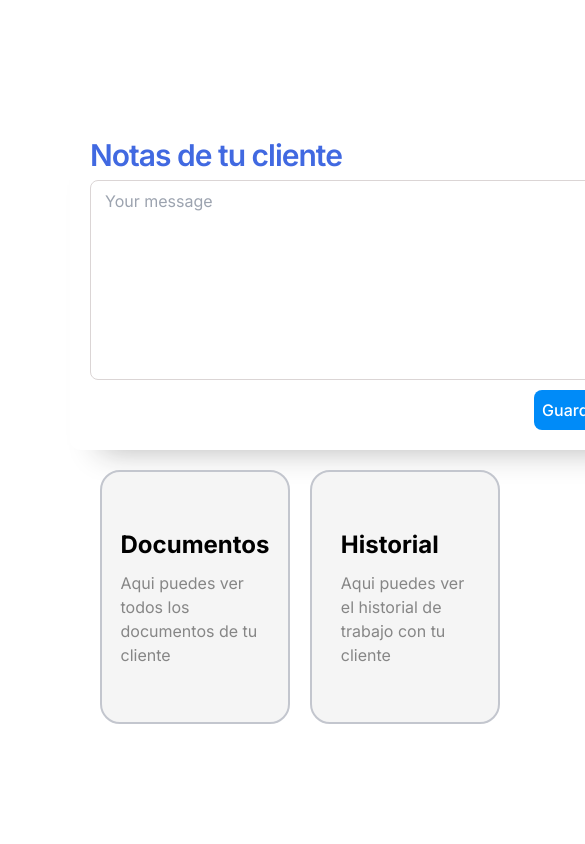
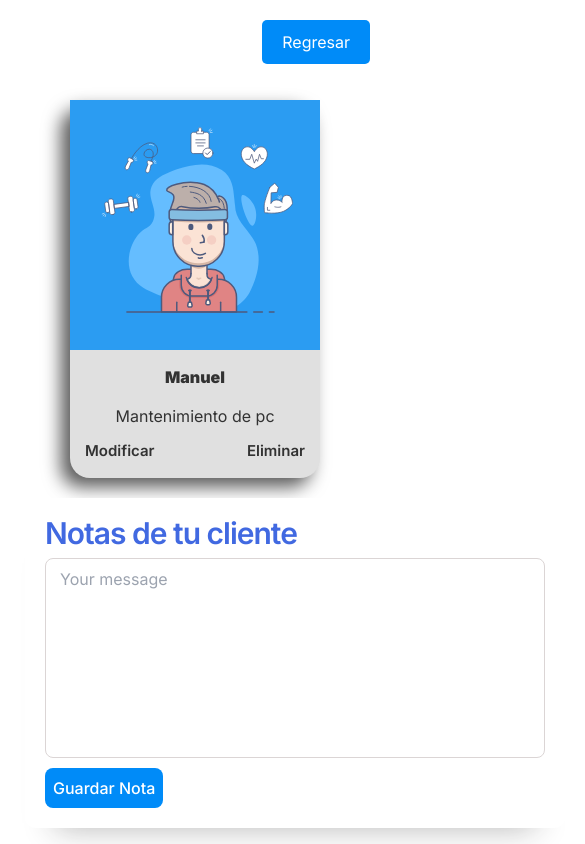
Before and after one commit to SwordGenius/proyecto_aura_front, a Next.js app: page /contenidoClienteLink in a window 390 px wide. Shown: the top 844 px of the page, 585 px wide, since content can reach past the window. Built offline with nearby package versions, Linux system fonts and the light colour scheme.

Commit message:
variables creadas, alertas implementadas y redireccioanmientos casi listos del componente ContenidoCliente.js

```diff
--- a/src/app/components/ContenidoCliente.js
+++ b/src/app/components/ContenidoCliente.js
@@ -3,17 +3,68 @@ import React, { useState } from "react";
 import { useRouter } from "next/navigation";
 import "../../styles/StylesContenidoCliente.css";
 
+import Swal from 'sweetalert2';
+
 const ContenidoCliente = () => {
     const navigate = useRouter();
     const [notes, setNotes] = useState('');
+    const nombreCliente = "Manuel";
+    const motivo = "Mantenimiento de pc";
 
-    // Función para actualizar el estado "notes"
     const functionNotes = (e) => {
+
         setNotes(e.target.value);
     };
 
+    function funtionDocument() {
+        alert("documentos")
+    }
+
+    function funtionHistorial() {
+        alert("historial")
+    }
+
+    function saveNote() {
+        Swal.fire(
+            'Exito',
+            'Su nota se a guardado',
+            'success'
+        )    }
+
+    function funtionAtras() {
+        navigate.push('/homePageLink');
+    }
+
+    function funtionModificar() {
+        alert("modificar")
+    }
+
+    function funtionEliminar() {
+        Swal.fire({
+            title: '¿Estás seguro?',
+            text: 'Esta acción eliminará la cuenta del cliente. ¿Estás seguro de que deseas continuar?',
+            icon: 'warning',
+            showCancelButton: true,
+            confirmButtonText: 'Sí, eliminar',
+            cancelButtonText: 'Cancelar'
+        }).then((result) => {
+            if (result.isConfirmed) {
+                Swal.fire('Cliente eliminado', '', 'success');
+
+                setTimeout(() => {
+                    navigate.push('/homePageLink');
+                }, 2000);
+            }
+        });
+    }
+
+
     return (
         <div className="container-cliente">
+
+            <button onClick={funtionAtras} className="custom-button">Regresar</button>
+
+
 
             <div className="card-information">
                 <div className="cardCliente">
@@ -21,27 +72,23 @@ const ContenidoCliente = () => {
                         <img src={"/assets/client.svg"} alt="cliente.png" />
                     </div>
                     <div className="card__descr-wrapper">
-                        <p className="card__title">Project</p>
+                        <p className="card__title">{nombreCliente}</p>
                         <p className="card__descr">
-                            Lorem ipsum dolor sit amet, consectetur adipisicing elit. Atque blanditiis nemo fugit autem possimus, magnam consequatur sint esse.
+                            {motivo}
                         </p>
                         <div className="card__links">
                             <div>
-                                <svg xmlns="http://www.w3.org/2000/svg" viewBox="0 0 640 512" className="svg">
-                                    <path d="M562.8 267.7c56.5-56.5 56.5-148 0-204.5c-50-50-128.8-56.5-186.3-15.4l-1.6 1.1c-14.4 10.3-17.7 30.3-7.4 44.6s30.3 17.7 44.6 7.4l-1.6-1.1..."></path>
-                                </svg>
-                                <a className="link" href="#">Preview</a>
+                                <a onClick={funtionModificar} className="link">Modificar</a>
                             </div>
                             <div>
-                                <svg xmlns="http://www.w3.org/2000/svg" viewBox="0 0 496 512" className="svg">
-                                    <path d="M165.9 397.4c0 2-2.3 3.6-5.2 3.6-3.3.3-5.6-1.3-5.6-3.6 0 2 2.3-3.6 5.2-3.6 3-0.3 5.6 1.3 5.6 3.6..."></path>
-                                </svg>
-                                <a className="link" href="#">Code</a>
+
+                                <a onClick={funtionEliminar} className="link" >Eliminar</a>
                             </div>
                         </div>
                     </div>
                 </div>
             </div>
+
 
             <div className="content-container">
                 <div className="card-text">
@@ -52,9 +99,15 @@ const ContenidoCliente = () => {
                             value={notes}
                             onChange={functionNotes}
                         ></textarea>
-                        <button>Guardar nota</button>
+
+                        <div className="conBtn">
+                            <button onClick={saveNote}>Guardar Nota</button>
+                        </div>
+
+
                     </form>
                 </div>
+
 
                 <div className="folders">
                     <div className="cardDocumentos">
@@ -62,7 +115,7 @@ const ContenidoCliente = () => {
                             <p className="text-title">Documentos</p>
                             <p className="text-body">Aqui puedes ver todos los documentos de tu cliente</p>
                         </div>
-                        <button class="card-button">More info</button>
+                        <button onClick={funtionDocument} class="card-button">Ver</button>
                     </div>
 
                     <div className="cardDocumentos">
@@ -70,8 +123,14 @@ const ContenidoCliente = () => {
                             <p className="text-title">Historial</p>
                             <p className="text-body">Aqui puedes ver el historial de trabajo con tu cliente</p>
                         </div>
-                        <button className="card-button">More info</button>
-                    </div> </div>
+                        <button onClick={funtionHistorial} className="card-button">Ver</button>
+                    </div>
+
+
+                </div>
+
+
+
             </div>
         </div>
     );
--- a/src/styles/StylesContenidoCliente.css
+++ b/src/styles/StylesContenidoCliente.css
@@ -1,3 +1,5 @@
+/*No es 100% responsivo faltan modificaciones*/
+
 .container-cliente {
     display: flex;
     justify-content: center;
@@ -6,15 +8,32 @@
     height: 100vh;
 }
 
+/* Agrega media query para pantallas pequeñas (menos de 768px) */
+@media (max-width: 768px) {
+    .container-cliente {
+        text-align: center;
+        width: 100%;
+        height: auto;
+        margin-top: 100px;
+        flex-direction: column;
+        align-items: center;
+    }
+
+    .card-text {
+        margin-top: 20px;
+        width: 100%;
+    }
+
+}
+
 .card-text {
     margin-left: 100px;
 }
 
-.folders{
+.folders {
     display: flex;
     margin-top: 20px;
     margin-left: 120px;
-
 }
 
 .content-container {
@@ -22,10 +41,20 @@
     flex-direction: column;
 }
 
-
-
-
-
+.custom-button {
+    margin-top: 20px;
+    margin-right: 20px;
+    position: absolute;
+    top: 0;
+    right: 0;
+    z-index: 1;
+    background-color: #008bf8;
+    color: #fff;
+    padding: 10px 20px;
+    border: none;
+    border-radius: 5px;
+    cursor: pointer;
+}
 
 .cardDocumentos {
     margin: 0 10px;
@@ -85,11 +114,7 @@
     opacity: 1;
 }
 
-
-
-
-
-/*css del cuadro de textp*/
+/*CSS del cuadro de texto*/
 .notes {
     position: relative;
     display: flex;
@@ -101,6 +126,12 @@
     padding: 20px;
     border-radius: 10px;
     box-shadow: 0 30px 30px -30px rgba(27, 26, 26, 0.315);
+}
+
+@media (max-width: 768px) {
+    .notes {
+        width: 100%;
+    }
 }
 
 .notes .title {
@@ -146,11 +177,7 @@
     cursor: pointer;
 }
 
-
-
-/*css de la card*/
-
-
+/*CSS de la card*/
 .cardCliente {
     --font-color: #323232;
     --bg-color: #e0e0e0;
@@ -158,8 +185,7 @@
     height: auto;
     border-radius: 20px;
     background: var(--bg-color);
-    box-shadow: -9px 9px 18px #5a5a5a,
-    9px -9px 18px #ffffff;
+    box-shadow: -9px 9px 18px #5a5a5a, 9px -9px 18px #ffffff;
     display: flex;
     flex-direction: column;
     transition: .4s;
@@ -177,8 +203,6 @@
     object-fit: cover;
     border-radius: 20px 20px 0 0;
 }
-
-
 
 .card__descr-wrapper {
     padding: 15px;
```
